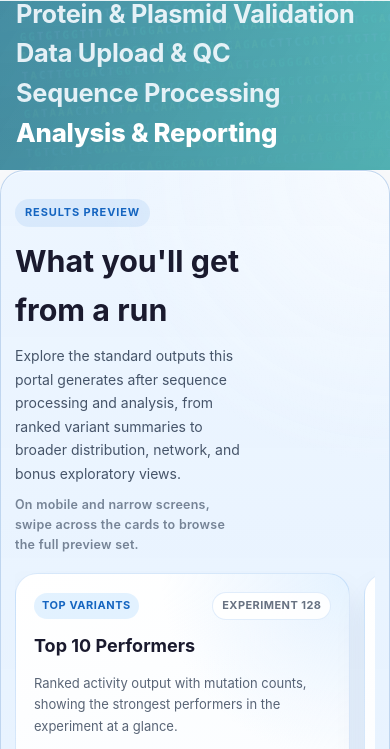
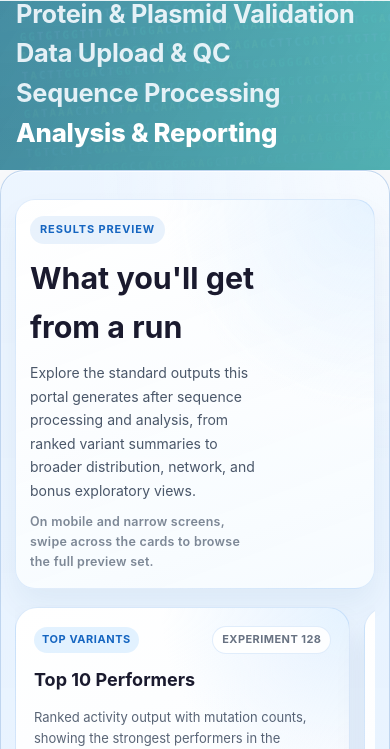
Before and after one commit to ccharles22/Tahoe-Project-2026, a Flask app: page /auth/homepage in a window 390 px wide. Shown: the part 1704-2453 px from the top of the page. Run offline with Flask 3, Linux system fonts and the light colour scheme; parts of the project's set-up code (start-up, migrations or seed data) failed here and were passed over; some libraries are stand-ins or nearby versions.

Commit message:
Frame homepage results intro panel

```diff
--- a/app/static/css/homepage.css
+++ b/app/static/css/homepage.css
@@ -1284,6 +1284,14 @@ a:hover { text-decoration: underline; }
   gap: 10px;
   margin-bottom: 0;
   align-content: center;
+  min-height: 100%;
+  padding: 20px 18px;
+  border-radius: 24px;
+  border: 1px solid rgba(42, 125, 225, 0.14);
+  background:
+    radial-gradient(circle at top right, rgba(222, 239, 255, 0.74), transparent 40%),
+    linear-gradient(160deg, rgba(255, 255, 255, 0.98) 0%, rgba(247, 251, 255, 0.94) 100%);
+  box-shadow: 0 16px 30px rgba(21, 62, 111, 0.06);
 }
 
 .home-results-intro__eyebrow {
@@ -1869,6 +1877,9 @@ a:hover { text-decoration: underline; }
     gap: 20px;
     align-items: start;
   }
+  .home-results-intro {
+    padding: 18px 16px;
+  }
   .home-results-carousel__control {
     width: 42px;
     height: 42px;
@@ -1894,6 +1905,10 @@ a:hover { text-decoration: underline; }
   .home-results-shell {
     gap: 16px;
   }
+  .home-results-intro {
+    padding: 16px 14px;
+    border-radius: 20px;
+  }
   .home-nav {
     height: 70px;
     padding: 0 16px;
```
